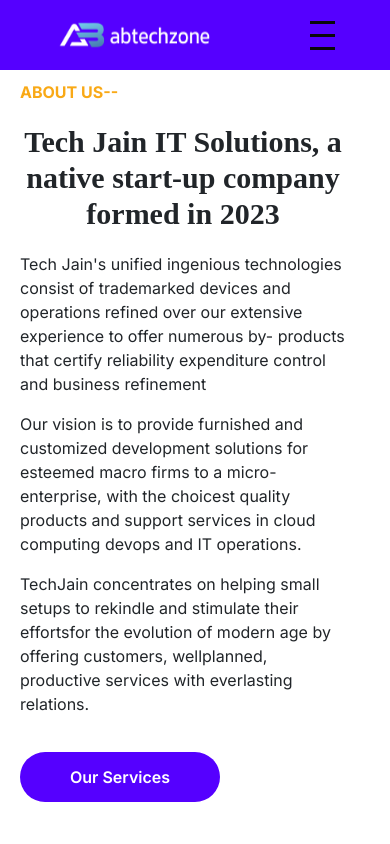
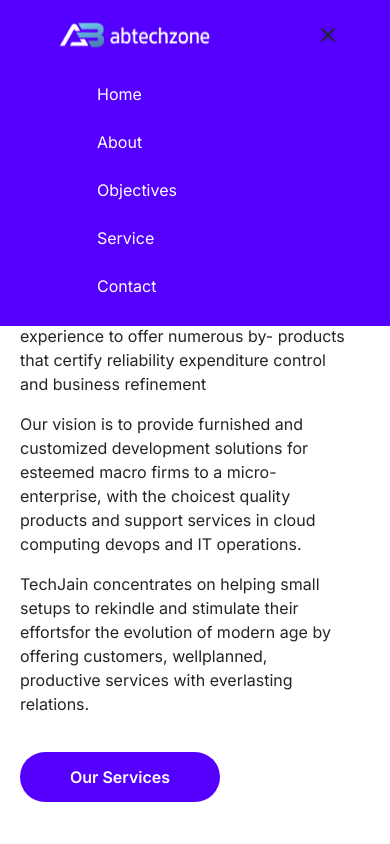
Before and after one commit to abtechzone01/CompanySite, a Next.js app: page /about in a window 390 px wide. Both pictures are taken after a click on the element 322 px from the left and 35 px from the top of the page. Shown: the top 844 px of the page. Built offline with nearby package versions, Linux system fonts and the light colour scheme; a web font is replaced by a local one.

Commit message:
fix mobile navbar

```diff
--- a/package.json
+++ b/package.json
@@ -9,6 +9,10 @@
     "lint": "next lint"
   },
   "dependencies": {
+    "@emotion/react": "^11.11.1",
+    "@emotion/styled": "^11.11.0",
+    "@mui/icons-material": "^5.15.0",
+    "@mui/material": "^5.15.0",
     "bootstrap": "^5.3.2",
     "next": "14.0.3",
     "react": "^18",
--- a/src/app/about/page.js
+++ b/src/app/about/page.js
@@ -48,7 +48,7 @@
           </div>
         </div>
       </div>
-      <div className="aboutServices">
+      {/* <div className="aboutServices">
         <h1 className="headingProficient">Our proficient squad</h1>
         <div className="aboutServices-container">
           <div className="aboutServices-item" data-wow-delay="0.1s">
@@ -101,7 +101,7 @@
             </p>
           </div>
         </div>
-      </div>
+      </div> */}
       <Footer />
     </>
   );
--- a/src/app/layout/header.js
+++ b/src/app/layout/header.js
@@ -3,13 +3,11 @@
 import Image from "next/image";
 import "./layout.css";
 import { useState } from "react";
+import MenuIcon from "@mui/icons-material/Menu";
+import CloseIcon from "@mui/icons-material/Close";
+const Header = () => {
+  const [isMobile, setisMobile] = useState(false);
 
-const Header = () => {
-
-  const [isClick, setisClick] = useState(false);
-  const toggleNavbar = () =>{
-    setisClick(!isClick)
-  }
   return (
     <>
       <nav className="navbar">
@@ -39,12 +37,43 @@
             <Link href="/contact">Contact</Link>
           </li>
         </ul>
-        <button className="btn"><a href="#">Get Started</a></button>
-            <div className="slide" onclick="slide()">
-                <div className="bar"></div>
-                <div className="bar"></div>
-                <div className="bar"></div>
-            </div>
+        <button className="btn">
+          <a href="#">Get Started</a>
+        </button>
+        <div className="slide" onClick={() => setisMobile(!isMobile)}>
+          <i>
+            {isMobile ? (
+              <>
+                <CloseIcon style={{ height: "40px" }} className="burger" />
+              </>
+            ) : (
+              <>
+                <MenuIcon style={{ height: "40px" }} className="burger" />
+              </>
+            )}
+          </i>
+        </div>
+        {isMobile && (
+          <>
+            <ul className="mobile-links">
+              <li>
+                <Link href="/">Home</Link>
+              </li>
+              <li>
+                <Link href="/about">About</Link>
+              </li>
+              <li>
+                <Link href="/objectives">Objectives</Link>
+              </li>
+              <li>
+                <Link href="/service">Service</Link>
+              </li>
+              <li>
+                <Link href="/contact">Contact</Link>
+              </li>
+            </ul>
+          </>
+        )}
       </nav>
     </>
   );
--- a/src/app/layout/layout.css
+++ b/src/app/layout/layout.css
@@ -64,6 +64,31 @@
 }
 
 @media screen and (max-width: 990px) {
+    .mobile-links{
+        height: 15rem;
+
+        display: flex;
+        flex-direction: column;
+    }
+    .mobile-links li{
+        list-style: none;
+
+    }
+
+    .mobile-links li {
+        margin: auto 15px;
+    }
+
+   .mobile-links a {
+        text-decoration: none;
+        color: white;
+        font-size: 1rem;
+    }
+
+    .mobile-links a:hover {
+        color: rgb(249, 169, 22);
+        transition: 1s;
+    }
     .btn{
         display: none;
     }
```
Also changed, not shown: 1 other file (tests, documents, lock files or other folders).
